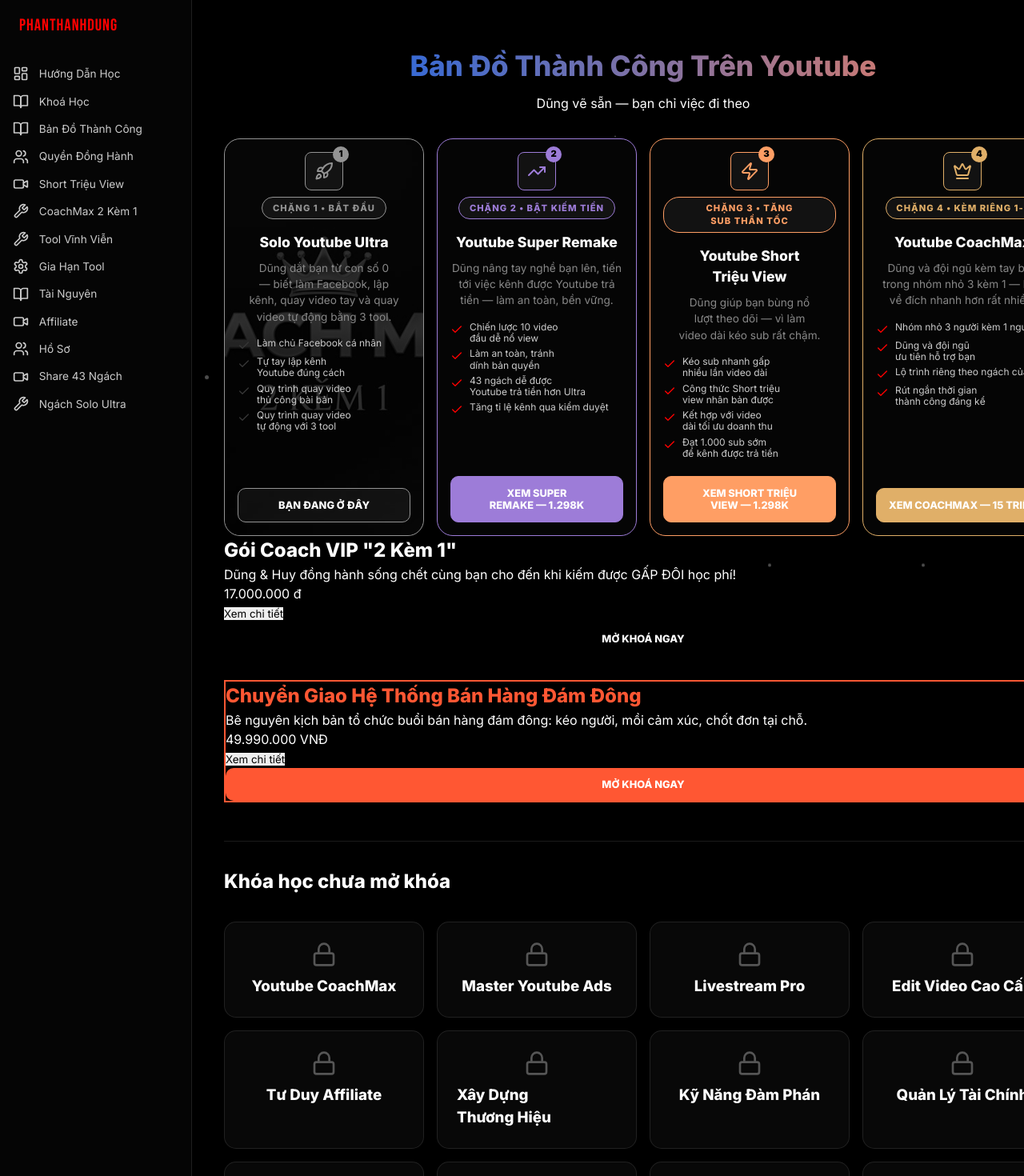
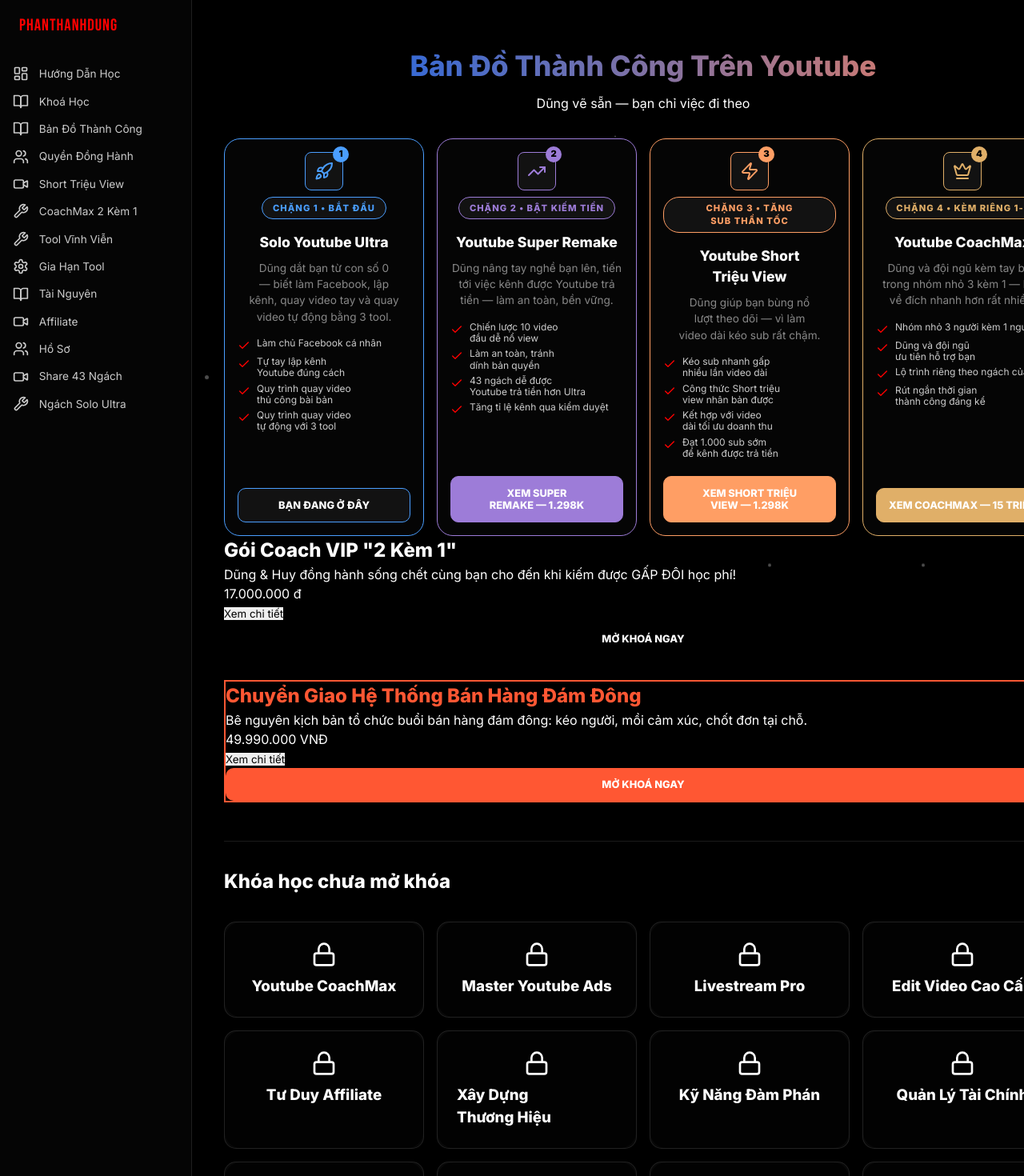
Before and after one commit to trungnguyen1592/app-phanthanhdung, a React (Vite) app: page /learning in a window 1280 px wide. Shown: the top 1470 px of the page at 80% size. Built offline with nearby package versions, Linux system fonts and the light colour scheme.

Commit message:
Feat: Move grayscale bg image to locked courses

```diff
--- a/src/pages/LearningGuide.tsx
+++ b/src/pages/LearningGuide.tsx
@@ -73,7 +73,7 @@
         {courses.map(course => (
           <div
             key={course.id}
-            className={`course-card ${course.id === 1 ? 'course-card-bg' : ''}`}
+            className="course-card"
             style={{ '--border-color': course.borderColor, '--hover-color': course.borderColor, '--btn-color': course.borderColor } as React.CSSProperties}
           >
             <div className="course-icon" style={{color: course.borderColor}}>
@@ -121,8 +121,8 @@
         <h2>Khóa học chưa mở khóa</h2>
         <div className="locked-grid">
             {lockedCourses.map(course => (
-                <div key={course.id} className="locked-card">
-                    <Lock size={32} color="#555" />
+                <div key={course.id} className="locked-card course-card-bg">
+                    <Lock size={32} color="#fff" />
                     <h3>{course.title}</h3>
                 </div>
             ))}
```
